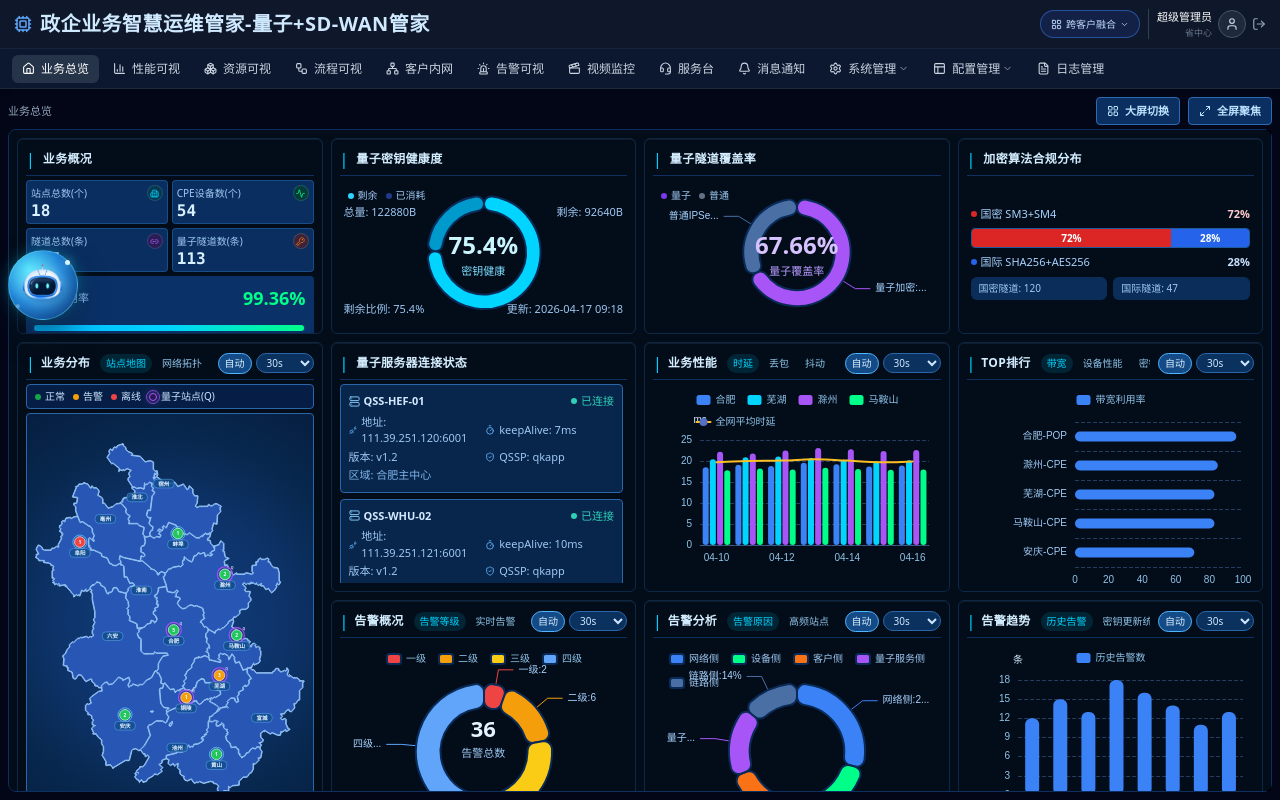
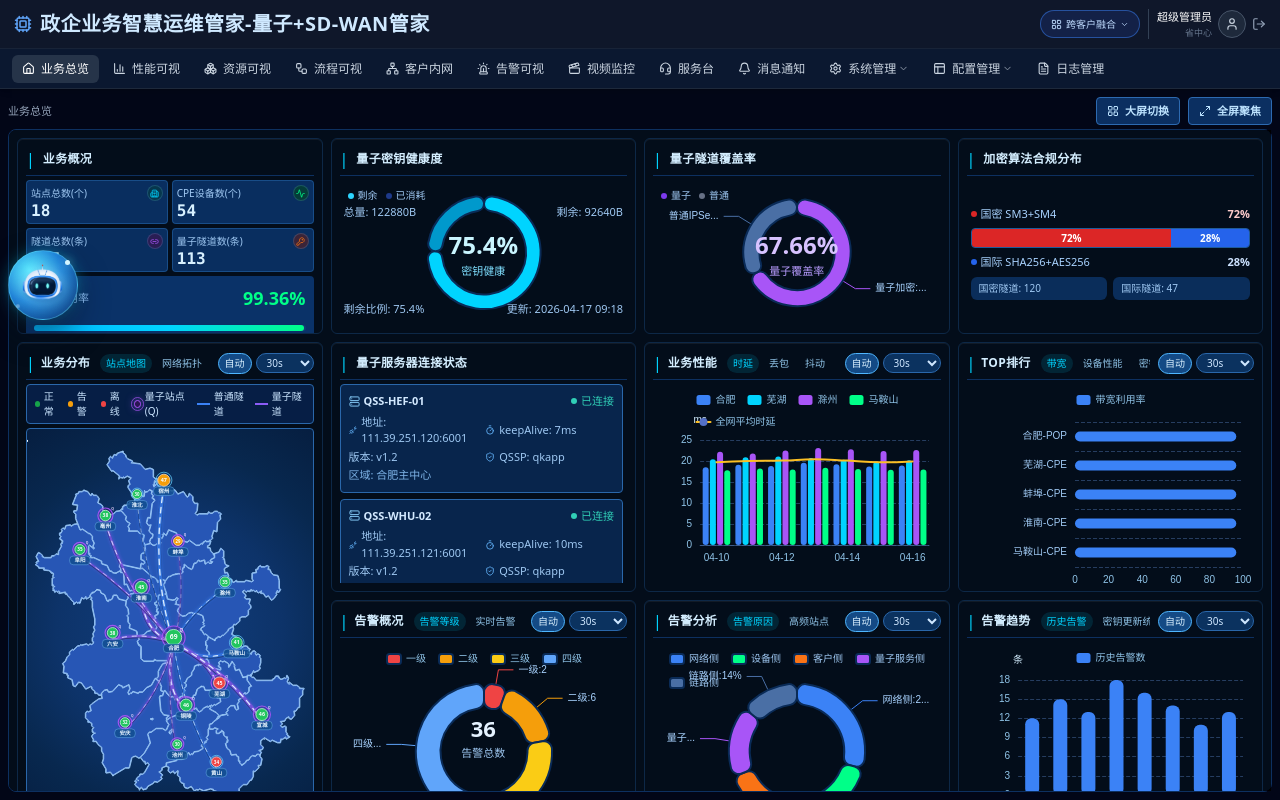
Before and after one commit to ignorance-shiyao/service, a React (Vite) app: page /#/screen/sdwan in a window 1280 px wide. Built offline with nearby package versions, Linux system fonts and the light colour scheme.

Commit message:
Refine SD-WAN topology rendering and weighted site data

```diff
--- a/src/pages/QuantumSDWANOverview.tsx
+++ b/src/pages/QuantumSDWANOverview.tsx
@@ -64,17 +64,86 @@ const tabClass = (active: boolean) =>
     active ? 'bg-[rgba(0,212,255,0.12)] text-[#00d4ff]' : 'text-[#90c4e8] hover:bg-[rgba(255,255,255,0.05)] hover:text-[#d4eeff]'
   }`;
 
-const mapPoints: SitePoint[] = [
-  { name: '合肥', x: 56, y: 52, count: 5, status: 'online', quantum: true, type: 'POP', model: 'WTSDK-8200', tunnels: 28 },
-  { name: '芜湖', x: 67, y: 64, count: 3, status: 'warning', quantum: true, type: 'CPE', model: 'WTSDK-4200', tunnels: 21 },
-  { name: '蚌埠', x: 56, y: 33, count: 1, status: 'online', quantum: false, type: 'CPE', model: 'WTSDK-4100', tunnels: 12 },
-  { name: '马鞍山', x: 78, y: 61, count: 2, status: 'online', quantum: true, type: 'CPE', model: 'WTSDK-4200', tunnels: 18 },
-  { name: '安庆', x: 36, y: 71, count: 2, status: 'online', quantum: false, type: 'CPE', model: 'WTSDK-4000', tunnels: 14 },
-  { name: '阜阳', x: 27, y: 43, count: 1, status: 'offline', quantum: false, type: 'CPE', model: 'WTSDK-3200', tunnels: 9 },
-  { name: '滁州', x: 66, y: 45, count: 2, status: 'online', quantum: true, type: 'CPE', model: 'WTSDK-4200', tunnels: 19 },
-  { name: '铜陵', x: 57, y: 75, count: 1, status: 'warning', quantum: true, type: 'CPE', model: 'WTSDK-4200', tunnels: 11 },
-  { name: '黄山', x: 66, y: 88, count: 1, status: 'online', quantum: false, type: 'CPE', model: 'WTSDK-3000', tunnels: 8 },
-];
+const buildMapPoints = (): SitePoint[] => {
+  let state = 20260423 >>> 0;
+  const rng = () => {
+    state = (state * 1664525 + 1013904223) >>> 0;
+    return state / 4294967296;
+  };
+  const anhuiCities = [
+    '合肥',
+    '芜湖',
+    '蚌埠',
+    '淮南',
+    '马鞍山',
+    '淮北',
+    '铜陵',
+    '安庆',
+    '黄山',
+    '滁州',
+    '阜阳',
+    '宿州',
+    '六安',
+    '亳州',
+    '池州',
+    '宣城',
+  ];
+  const cityCoords: Record<string, { x: number; y: number }> = {
+    合肥: { x: 56, y: 52 },
+    芜湖: { x: 67, y: 64 },
+    蚌埠: { x: 56, y: 33 },
+    淮南: { x: 49, y: 45 },
+    马鞍山: { x: 78, y: 61 },
+    淮北: { x: 52, y: 20 },
+    铜陵: { x: 57, y: 75 },
+    安庆: { x: 36, y: 71 },
+    黄山: { x: 66, y: 88 },
+    滁州: { x: 66, y: 45 },
+    阜阳: { x: 27, y: 43 },
+    宿州: { x: 62, y: 28 },
+    六安: { x: 36, y: 62 },
+    亳州: { x: 20, y: 30 },
+    池州: { x: 56, y: 84 },
+    宣城: { x: 73, y: 81 },
+  };
+
+  const targetTotal = 640;
+  const baseEach = 12;
+  const weights = anhuiCities.map((name) => {
+    const w = 0.9 + rng() * 1.05;
+    return name === '合肥' ? w * 2.8 : w;
+  });
+  const weightSum = weights.reduce((a, b) => a + b, 0);
+  const remainder = targetTotal - baseEach * anhuiCities.length;
+  const counts = anhuiCities.map((_, i) => baseEach + Math.round((remainder * weights[i]) / weightSum));
+  let diff = targetTotal - counts.reduce((a, b) => a + b, 0);
+  while (diff !== 0) {
+    const idx = diff > 0 ? 0 : counts.findIndex((c, i) => c > 8 && i !== 0);
+    const safeIdx = idx >= 0 ? idx : 1;
+    counts[safeIdx] += diff > 0 ? 1 : -1;
+    diff += diff > 0 ? -1 : 1;
+  }
+
+  return anhuiCities.map((name, i) => {
+    const statusRoll = rng();
+    const status: SitePoint['status'] = statusRoll < 0.08 ? 'offline' : statusRoll < 0.25 ? 'warning' : 'online';
+    const quantum = name === '合肥' ? true : rng() > 0.46;
+    const count = counts[i];
+    return {
+      name,
+      x: cityCoords[name]?.x ?? 50,
+      y: cityCoords[name]?.y ?? 50,
+      count,
+      status,
+      quantum,
+      type: name === '合肥' ? 'POP' : 'CPE',
+      model: name === '合肥' ? 'WTSDK-8600' : rng() > 0.5 ? 'WTSDK-4200' : 'WTSDK-4100',
+      tunnels: name === '合肥' ? 32 : Math.max(8, Math.round(6 + Math.log2(count + 1) * 4)),
+    };
+  });
+};
+
+const mapPoints: SitePoint[] = buildMapPoints();
 
 const qssList = [
   { name: 'QSS-HEF-01', endpoint: '111.39.251.120:6001', status: '已连接', keepAlive: '7ms', version: 'v1.2', app: 'qkapp', zone: '合肥主中心' },
@@ -96,34 +165,94 @@ const realtimeAlarms = [
   { level: '四级', site: '蚌埠-CPE-04', reason: '时延恢复至基线', time: '09:55:18' },
 ];
 
-const topologyNodes = [
-  { id: '合肥POP-01', x: 46, y: 45, type: 'POP', status: 'online' },
-  { id: '阜阳POP-03', x: 18, y: 30, type: 'POP', status: 'online' },
-  { id: '蚌埠POP-02', x: 76, y: 30, type: 'POP', status: 'online' },
-  { id: '亳州CPE', x: 12, y: 16, type: 'CPE', status: 'online' },
-  { id: '阜阳CPE', x: 11, y: 41, type: 'CPE', status: 'warning' },
-  { id: '六安CPE', x: 25, y: 58, type: 'CPE', status: 'online' },
-  { id: '安庆CPE', x: 41, y: 70, type: 'CPE', status: 'online' },
-  { id: '铜陵CPE', x: 56, y: 68, type: 'CPE', status: 'online' },
-  { id: '芜湖CPE', x: 68, y: 62, type: 'CPE', status: 'warning' },
-  { id: '滁州CPE', x: 84, y: 50, type: 'CPE', status: 'online' },
-  { id: '淮北CPE', x: 79, y: 14, type: 'CPE', status: 'online' },
-  { id: '宿州CPE', x: 90, y: 28, type: 'CPE', status: 'offline' },
+type TopologyNode = {
+  id: string;
+  x: number;
+  y: number;
+  type: 'HQ' | 'CITY';
+  status: 'online' | 'warning' | 'offline';
+};
+
+type TopologyLink = {
+  from: string;
+  to: string;
+  quantum: boolean;
+};
+
+const pad2 = (n: number) => String(n).padStart(2, '0');
+
+const createSeededRng = (seed: number) => {
+  let state = seed >>> 0;
+  return () => {
+    state = (state * 1664525 + 1013904223) >>> 0;
+    return state / 4294967296;
+  };
+};
+
+const clampPercent = (v: number, min = 6, max = 94) => Math.max(min, Math.min(max, v));
+
+const ANHUI_CITIES = [
+  '合肥',
+  '芜湖',
+  '蚌埠',
+  '淮南',
+  '马鞍山',
+  '淮北',
+  '铜陵',
+  '安庆',
+  '黄山',
+  '滁州',
+  '阜阳',
+  '宿州',
+  '六安',
+  '亳州',
+  '池州',
+  '宣城',
 ];
 
-const topologyLinks = [
-  { from: '合肥POP-01', to: '阜阳POP-03', quantum: true },
-  { from: '合肥POP-01', to: '蚌埠POP-02', quantum: true },
-  { from: '合肥POP-01', to: '六安CPE', quantum: true },
-  { from: '合肥POP-01', to: '安庆CPE', quantum: true },
-  { from: '合肥POP-01', to: '铜陵CPE', quantum: true },
-  { from: '合肥POP-01', to: '芜湖CPE', quantum: false },
-  { from: '阜阳POP-03', to: '亳州CPE', quantum: true },
-  { from: '阜阳POP-03', to: '阜阳CPE', quantum: false },
-  { from: '蚌埠POP-02', to: '淮北CPE', quantum: true },
-  { from: '蚌埠POP-02', to: '宿州CPE', quantum: false },
-  { from: '蚌埠POP-02', to: '滁州CPE', quantum: false },
-];
+const buildTopologyData = (): { nodes: TopologyNode[]; links: TopologyLink[] } => {
+  const rng = createSeededRng(20260422);
+  const nodes: TopologyNode[] = [];
+  const links: TopologyLink[] = [];
+
+  const HQ_ID = '总部-01';
+  const centerX = 46;
+  const centerY = 45;
+
+  nodes.push({ id: HQ_ID, x: centerX, y: centerY, type: 'HQ', status: 'online' });
+
+  const shuffledCities = [...ANHUI_CITIES];
+  for (let i = shuffledCities.length - 1; i > 0; i--) {
+    const j = Math.floor(rng() * (i + 1));
+    [shuffledCities[i], shuffledCities[j]] = [shuffledCities[j], shuffledCities[i]];
+  }
+  const selectedCityCount = 6 + Math.floor(rng() * 5);
+  const selectedCities = shuffledCities.slice(0, selectedCityCount);
+
+  selectedCities.forEach((cityName, cityIdx) => {
+    const cityAngle = -Math.PI / 2 + (cityIdx * 2 * Math.PI) / selectedCities.length + (rng() - 0.5) * 0.32;
+    const cityR = 30 + rng() * 3.5;
+    const cityAnchorX = centerX + Math.cos(cityAngle) * cityR;
+    const cityAnchorY = centerY + Math.sin(cityAngle) * cityR;
+    const siteCount = 1 + Math.floor(rng() * 3);
+
+    for (let siteIdx = 1; siteIdx <= siteCount; siteIdx++) {
+      const localAngle = -Math.PI / 3 + (siteIdx * 2 * Math.PI) / (siteCount + 1) + (rng() - 0.5) * 0.45;
+      const localR = 2.8 + rng() * 2.2;
+      const x = clampPercent(cityAnchorX + Math.cos(localAngle) * localR);
+      const y = clampPercent(cityAnchorY + Math.sin(localAngle) * localR);
+      const statusRoll = rng();
+      const status = statusRoll < 0.12 ? 'offline' : statusRoll < 0.3 ? 'warning' : 'online';
+      const id = `${cityName}-${pad2(siteIdx)}`;
+      nodes.push({ id, x: Number(x.toFixed(2)), y: Number(y.toFixed(2)), type: 'CITY', status });
+      links.push({ from: HQ_ID, to: id, quantum: rng() > 0.42 });
+    }
+  });
+
+  return { nodes, links };
+};
+
+const { nodes: topologyNodes, links: topologyLinks } = buildTopologyData();
 
 const metricCards = [
   { label: '站点总数(个)', value: '18', icon: Building2, iconBg: 'bg-[#06374d]', iconColor: 'text-[#00d4ff]' },
@@ -137,7 +266,7 @@ const dateMonth = ['03-18', '03-22', '03-26', '03-30', '04-03', '04-07', '04-11'
 
 const siteBandwidthTopData = mapPoints
   .map((site) => {
-    const base = 42 + site.tunnels * 1.7 + site.count * 2.4;
+    const base = 28 + site.tunnels * 1.9 + Math.log2(site.count + 1) * 8;
     const statusAdjust = site.status === 'offline' ? -18 : site.status === 'warning' ? -8 : 0;
     const quantumAdjust = site.quantum ? 6 : 0;
     const value = Math.max(22, Math.min(96, Math.round(base + statusAdjust + quantumAdjust)));
@@ -726,6 +855,12 @@ export const QuantumSDWANOverview: React.FC = () => {
     [anchorsToUse, drillCity, hoveredCity]
   );
 
+  const mapOverlayCountRange = useMemo(() => {
+    const values = mapOverlayItems.filter((c) => c.showBubble).map((c) => c.siteCount);
+    if (!values.length) return { min: 0, max: 1 };
+    return { min: Math.min(...values), max: Math.max(...values) };
+  }, [mapOverlayItems]);
+
   useEffect(() => {
     if (mapTab !== 'map') return;
     const host = mapSvgRef.current;
@@ -884,13 +1019,13 @@ export const QuantumSDWANOverview: React.FC = () => {
   const topologyNodeInfoMap = useMemo(() => {
     const map = new Map<string, { type: string; model: string; tunnels: number; quantum: string }>();
     topologyNodes.forEach((n) => {
-      const city = n.id.replace(/POP-\d+|CPE/g, '').replace(/-/g, '').replace(/[0-9]/g, '');
-      const citySite = mapPoints.find((p) => p.name && city.includes(p.name));
+      const matchedLink = topologyLinks.find((l) => l.to === n.id);
+      const siteSeq = Number(n.id.split('-').pop() || 1);
       map.set(n.id, {
-        type: n.type,
-        model: n.type === 'POP' ? 'QSR-POP-8600' : citySite?.model || 'WTSDK-4200',
-        tunnels: n.type === 'POP' ? 24 : citySite?.tunnels || 8,
-        quantum: n.type === 'POP' ? '核心量子汇聚' : citySite?.quantum ? '已启用' : '未启用',
+        type: n.type === 'HQ' ? '总部节点' : '地市站点',
+        model: n.type === 'HQ' ? 'QSR-HQ-8600' : siteSeq % 2 === 0 ? 'WTSDK-4200' : 'WTSDK-4100',
+        tunnels: n.type === 'HQ' ? 32 : 6 + siteSeq * 2,
+        quantum: n.type === 'HQ' ? '核心量子汇聚' : matchedLink?.quantum ? '已启用' : '未启用',
       });
     });
     return map;
@@ -1169,6 +1304,8 @@ export const QuantumSDWANOverview: React.FC = () => {
                     </i>
                     量子站点(Q)
                   </span>
+                  <span className="inline-flex items-center gap-1"><i className="h-[2px] w-4 bg-[#3b82f6]" />普通隧道</span>
+                  <span className="inline-flex items-center gap-1"><i className="h-[2px] w-4 bg-[#8b5cf6]" />量子隧道</span>
                   </div>
                   {/*<span className="text-[#8eb9e3]">地市下钻已暂时关闭</span>*/}
                 </div>
@@ -1187,19 +1324,114 @@ export const QuantumSDWANOverview: React.FC = () => {
                   viewBox={`${(currentViewBox || originViewBox).x} ${(currentViewBox || originViewBox).y} ${(currentViewBox || originViewBox).width} ${(currentViewBox || originViewBox).height}`}
                   preserveAspectRatio={mapPreserveAspectRatio}
                 >
+                  {(() => {
+                    const hefei = mapOverlayItems.find((c) => c.name === '合肥' && c.showBubble);
+                    if (!hefei) return null;
+                    const span = Math.max(1, mapOverlayCountRange.max - mapOverlayCountRange.min);
+                    return (
+                      <>
+                        <defs>
+                          <filter id="mapLinkGlow" x="-30%" y="-30%" width="160%" height="160%">
+                            <feGaussianBlur stdDeviation="2.2" />
+                          </filter>
+                        </defs>
+                        {mapOverlayItems
+                          .filter((city) => city.showBubble && city.name !== '合肥')
+                          .map((city, idx) => {
+                            const weightRaw = (city.siteCount - mapOverlayCountRange.min) / span;
+                            const weight = Math.max(0, Math.min(1, weightRaw));
+                            const dx = hefei.cx - city.cx;
+                            const dy = hefei.cy - city.cy;
+                            const len = Math.max(0.001, Math.sqrt(dx * dx + dy * dy));
+                            const nx = -dy / len;
+                            const ny = dx / len;
+                            const bend = (16 + weight * 30) * (idx % 2 === 0 ? 1 : -1);
+                            const cx = (city.cx + hefei.cx) / 2 + nx * bend;
+                            const cy = (city.cy + hefei.cy) / 2 + ny * bend;
+                            const d = `M ${city.cx} ${city.cy - 6} Q ${cx} ${cy} ${hefei.cx} ${hefei.cy - 8}`;
+                            const baseWidth = 0.9 + Math.pow(weight, 0.92) * 10.6;
+                            const glowWidth = baseWidth + 2.9;
+                            const flowWidth = 0.7 + weight * 3.3;
+                            const shadowWidth = baseWidth + 0.9;
+                            const color = city.hasQuantum ? '#8b5cf6' : '#3b82f6';
+                            const dashLen = 5 + weight * 8;
+                            const gapLen = Math.max(2.2, 10 - weight * 4.6);
+                            const duration = Math.max(1.1, 2.7 - weight * 1.25);
+                            const orbDur = Math.max(0.9, 2.35 - weight * 1.1);
+                            return (
+                              <g key={`link-${city.name}`}>
+                                <path
+                                  d={d}
+                                  transform="translate(0 1.15)"
+                                  fill="none"
+                                  stroke="#03122d"
+                                  strokeOpacity={0.55}
+                                  strokeWidth={shadowWidth}
+                                  strokeLinecap="round"
+                                />
+                                <path
+                                  d={d}
+                                  fill="none"
+                                  stroke={color}
+                                  strokeOpacity={0.3}
+                                  strokeWidth={glowWidth}
+                                  filter="url(#mapLinkGlow)"
+                                  strokeLinecap="round"
+                                />
+                                <path
+                                  d={d}
+                                  fill="none"
+                                  stroke={color}
+                                  strokeOpacity={0.72}
+                                  strokeWidth={baseWidth}
+                                  strokeLinecap="round"
+                                />
+                                <path
+                                  d={d}
+                                  fill="none"
+                                  stroke="#e2f2ff"
+                                  strokeOpacity={0.95}
+                                  strokeWidth={flowWidth}
+                                  strokeDasharray={`${dashLen} ${gapLen}`}
+                                  strokeLinecap="round"
+                                >
+                                  <animate
+                                    attributeName="stroke-dashoffset"
+                                    from="0"
+                                    to={city.hasQuantum ? '-48' : '-40'}
+                                    dur={`${duration}s`}
+                                    repeatCount="indefinite"
+                                  />
+                                </path>
+                                <circle r={0.7 + weight * 1.25} fill="#eef8ff" fillOpacity={0.95}>
+                                  <animateMotion
+                                    path={d}
+                                    dur={`${orbDur}s`}
+                                    repeatCount="indefinite"
+                                  />
+                                </circle>
+                              </g>
+                            );
+                          })}
+                      </>
+                    );
+                  })()}
                   {mapOverlayItems.map((city) => {
                     const isDrillMode = !!drillCity;
+                    const span = Math.max(1, mapOverlayCountRange.max - mapOverlayCountRange.min);
+                    const weight = (city.siteCount - mapOverlayCountRange.min) / span;
+                    const scale = city.showBubble ? 0.84 + weight * 0.66 : 0.84;
                     const nameFont = isDrillMode ? 7.2 : 8.8;
                     const nameHeight = isDrillMode ? 11.8 : 13.8;
                     const nameY = isDrillMode ? 3.2 : 3.9;
                     const nameWidth = Math.max(isDrillMode ? 24 : 30, city.name.length * (isDrillMode ? 8.2 : 9.4) + (isDrillMode ? 10 : 14));
                     const bubbleY = isDrillMode ? -13.2 : -16.5;
-                    const outerR = isDrillMode ? 10.2 : 12.1;
-                    const hoverOuterR = isDrillMode ? 10.8 : 12.8;
-                    const innerR = isDrillMode ? 7.6 : 8.5;
-                    const hoverInnerR = isDrillMode ? 8.2 : 9.2;
-                    const bubbleNumFont = isDrillMode ? 6.6 : 7.8;
-                    const qFont = isDrillMode ? 4.8 : 5.6;
+                    const outerR = (isDrillMode ? 10.2 : 12.1) * scale;
+                    const hoverOuterR = (isDrillMode ? 10.8 : 12.8) * scale;
+                    const innerR = (isDrillMode ? 7.6 : 8.5) * scale;
+                    const hoverInnerR = (isDrillMode ? 8.2 : 9.2) * scale;
+                    const bubbleNumFont = (isDrillMode ? 6.6 : 7.8) * (0.88 + weight * 0.5);
+                    const qFont = (isDrillMode ? 4.8 : 5.6) * (0.9 + weight * 0.35);
                     return (
                       <g key={`overlay-${city.name}`} transform={`translate(${city.cx},${city.cy})`} pointerEvents="none">
                         {city.isHovered && city.showBubble && (
@@ -1303,10 +1535,6 @@ export const QuantumSDWANOverview: React.FC = () => {
                     <stop offset="100%" stopColor="#59b5ff" />
                   </linearGradient>
                 </defs>
-                <g opacity="0.4">
-                  <circle cx={46} cy={45} r={24} fill="none" stroke="#2f78d4" strokeWidth="0.25" />
-                  <circle cx={46} cy={45} r={32} fill="none" stroke="#2f78d4" strokeWidth="0.2" strokeDasharray="1.5 1.5" />
-                </g>
                 {topologyLinks.map((link, idx) => {
                   const from = topologyNodeMap.get(link.from);
                   const to = topologyNodeMap.get(link.to);
@@ -1355,11 +1583,11 @@ export const QuantumSDWANOverview: React.FC = () => {
                 {topologyNodes.map((node) => {
                   const active = topologyActiveNode === node.id;
                   const hovered = topologyHoverNode === node.id;
-                  const isPop = node.type === 'POP';
-                  const outerR = isPop ? (active ? 2.6 : 2.35) : active ? 1.86 : 1.62;
-                  const innerR = isPop ? (active ? 1.45 : 1.32) : active ? 1.06 : 0.92;
-                  const fill = isPop ? '#1ccdf0' : node.status === 'offline' ? '#ff4d4f' : node.status === 'warning' ? '#ff9d2e' : '#1ce688';
-                  const stroke = isPop ? '#81ecff' : node.status === 'offline' ? '#ff9ea3' : node.status === 'warning' ? '#ffd08a' : '#a5f5cb';
+                  const isHq = node.type === 'HQ';
+                  const outerR = isHq ? (active ? 2.6 : 2.35) : active ? 1.86 : 1.62;
+                  const innerR = isHq ? (active ? 1.45 : 1.32) : active ? 1.06 : 0.92;
+                  const fill = isHq ? '#1ccdf0' : node.status === 'offline' ? '#ff4d4f' : node.status === 'warning' ? '#ff9d2e' : '#1ce688';
+                  const stroke = isHq ? '#81ecff' : node.status === 'offline' ? '#ff9ea3' : node.status === 'warning' ? '#ffd08a' : '#a5f5cb';
                   const labelWidth = Math.max(10, node.id.length * 0.82);
                   return (
                     <g
@@ -1371,20 +1599,20 @@ export const QuantumSDWANOverview: React.FC = () => {
                       onClick={() => setTopologyActiveNode((cur) => (cur === node.id ? null : node.id))}
                     >
                       {(hovered || active) && (
-                        <circle cx={0} cy={0} r={isPop ? 4.3 : 3.2} fill="none" stroke={stroke} strokeOpacity={0.62} strokeWidth={0.5} filter="url(#topoSoftGlow)">
-                          <animate attributeName="r" values={isPop ? '3.2;4.5;3.2' : '2.4;3.4;2.4'} dur="1.3s" repeatCount="indefinite" />
+                        <circle cx={0} cy={0} r={isHq ? 4.3 : 3.2} fill="none" stroke={stroke} strokeOpacity={0.62} strokeWidth={0.5} filter="url(#topoSoftGlow)">
+                          <animate attributeName="r" values={isHq ? '3.2;4.5;3.2' : '2.4;3.4;2.4'} dur="1.3s" repeatCount="indefinite" />
                           <animate attributeName="stroke-opacity" values="0.68;0.18;0.68" dur="1.3s" repeatCount="indefinite" />
                         </circle>
                       )}
-                      <circle cx={0} cy={0} r={outerR} fill={isPop ? 'rgba(20,157,196,0.22)' : 'rgba(12,58,112,0.28)'} stroke={stroke} strokeWidth={0.52} />
-                      <circle cx={0} cy={0} r={innerR} fill={fill} stroke={isPop ? '#ddf9ff' : stroke} strokeWidth={0.42} filter={active ? 'url(#topoGlow)' : undefined} />
-                      <circle cx={isPop ? -0.35 : -0.24} cy={isPop ? -0.35 : -0.24} r={isPop ? 0.28 : 0.18} fill="#f8fdff" fillOpacity={0.8} />
-                      <circle cx={0} cy={0} r={isPop ? 0.35 : 0.24} fill="#e9f7ff" fillOpacity={isPop ? 0.62 : 0.52} />
+                      <circle cx={0} cy={0} r={outerR} fill={isHq ? 'rgba(20,157,196,0.22)' : 'rgba(12,58,112,0.28)'} stroke={stroke} strokeWidth={0.52} />
+                      <circle cx={0} cy={0} r={innerR} fill={fill} stroke={isHq ? '#ddf9ff' : stroke} strokeWidth={0.42} filter={active ? 'url(#topoGlow)' : undefined} />
+                      <circle cx={isHq ? -0.35 : -0.24} cy={isHq ? -0.35 : -0.24} r={isHq ? 0.28 : 0.18} fill="#f8fdff" fillOpacity={0.8} />
+                      <circle cx={0} cy={0} r={isHq ? 0.35 : 0.24} fill="#e9f7ff" fillOpacity={isHq ? 0.62 : 0.52} />
                       <rect
                         x={-labelWidth / 2}
-                        y={isPop ? 3.5 : 2.9}
+                        y={isHq ? 3.5 : 2.9}
                         width={labelWidth}
-                        height={isPop ? 2.5 : 2.3}
+                        height={isHq ? 2.5 : 2.3}
                         rx={1.1}
                         fill={active ? 'rgba(27,86,152,0.95)' : 'rgba(17,66,122,0.86)'}
                         stroke={active ? '#8dd6ff' : '#5a9ad9'}
@@ -1392,9 +1620,9 @@ export const QuantumSDWANOverview: React.FC = () => {
                       />
                       <text
                         x={0}
-                        y={isPop ? 5.2 : 4.45}
+                        y={isHq ? 5.2 : 4.45}
                         textAnchor="middle"
-                        fontSize={isPop ? 1.42 : 1.26}
+                        fontSize={isHq ? 1.42 : 1.26}
                         fontWeight={650}
                         fill={active ? '#eef9ff' : '#c8e7ff'}
                       >
@@ -1408,9 +1636,9 @@ export const QuantumSDWANOverview: React.FC = () => {
                 <div className="flex items-center gap-2">
                   <span className="inline-flex items-center gap-1"><i className="h-[2px] w-4 bg-[#8b5cf6]" />量子隧道</span>
                   <span className="inline-flex items-center gap-1"><i className="h-[2px] w-4 border-t border-dashed border-[#2b74d1]" />普通隧道</span>
-                  <span className="inline-flex items-center gap-1"><i className="h-2.5 w-2.5 rounded-full bg-[#18c7e8]" />POP节点</span>
-                  <span className="inline-flex items-center gap-1"><i className="h-2.5 w-2.5 rounded-full bg-[#24e889]" />CPE在线</span>
-                  <span className="inline-flex items-center gap-1"><i className="h-2.5 w-2.5 rounded-full bg-[#ff4d4f]" />CPE离线</span>
+                  <span className="inline-flex items-center gap-1"><i className="h-2.5 w-2.5 rounded-full bg-[#18c7e8]" />总部节点</span>
+                  <span className="inline-flex items-center gap-1"><i className="h-2.5 w-2.5 rounded-full bg-[#24e889]" />地市在线</span>
+                  <span className="inline-flex items-center gap-1"><i className="h-2.5 w-2.5 rounded-full bg-[#ff4d4f]" />地市离线</span>
                 </div>
               </div>
               {topologyHoverNode && (() => {
```
